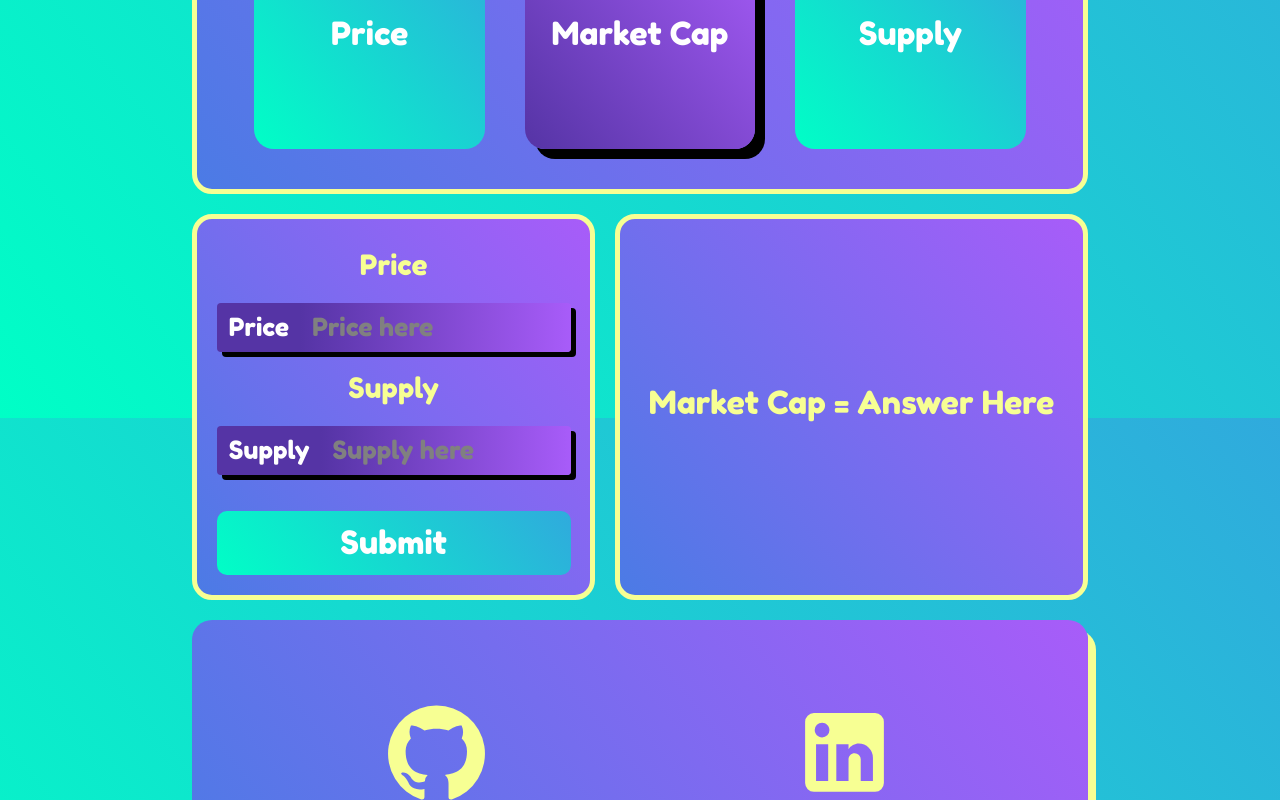
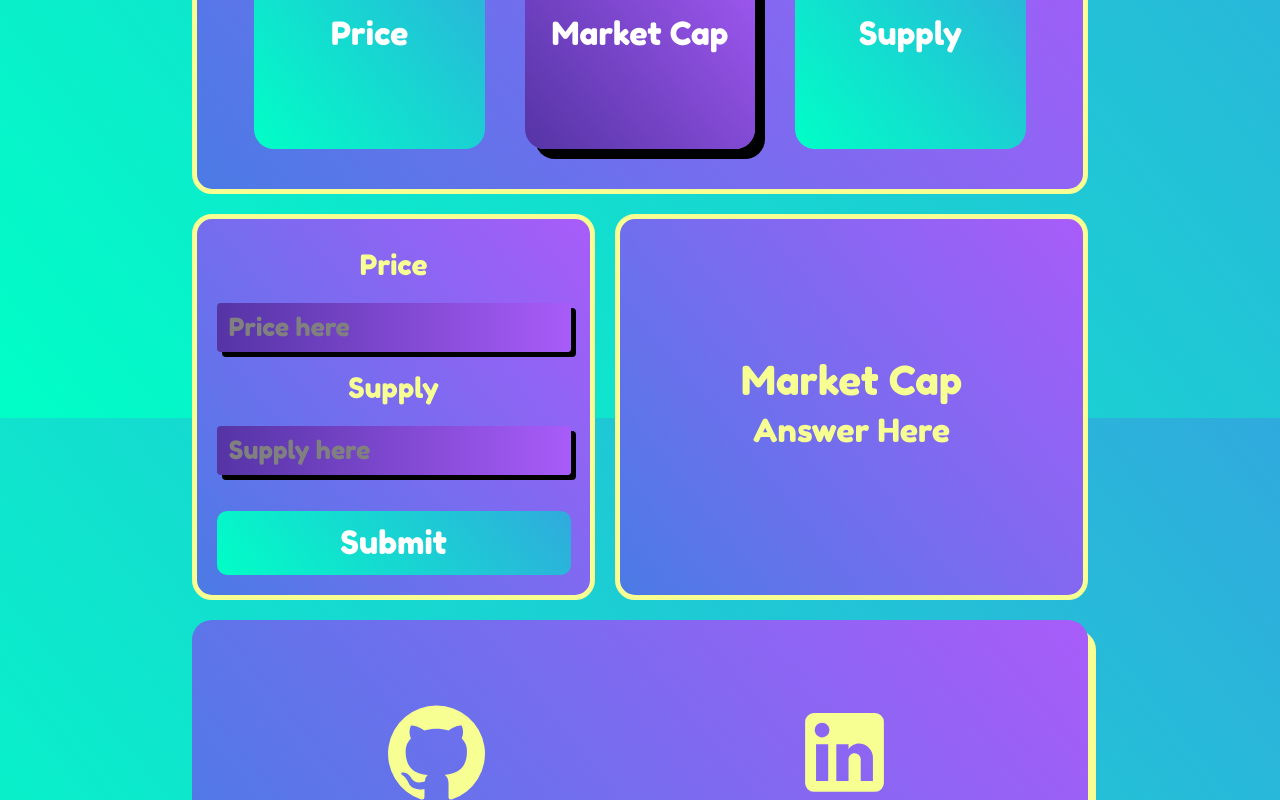
Before and after one commit to TheGreenNoodle/crypto-calculator, a React (Create React App) app: page / in a window 1280 px wide. Shown: the part 382-1182 px from the top of the page. Built offline with nearby package versions, Linux system fonts and the light colour scheme.

Commit message:
Cleaned up some CSS

```diff
--- a/package.json
+++ b/package.json
@@ -12,6 +12,7 @@
     "@testing-library/react": "^13.1.1",
     "@testing-library/user-event": "^13.5.0",
     "bootstrap": "^5.1.3",
+    "comma-number": "^2.1.0",
     "react": "^18.0.0",
     "react-bootstrap": "^2.2.3",
     "react-dom": "^18.0.0",
--- a/src/CSS/Calculator.module.css
+++ b/src/CSS/Calculator.module.css
@@ -1,5 +1,5 @@
 /* Overall style */
-.calcBox, .solution{
+.calcBox, .solutionDiv{
   color: #f7ff93;
   background: linear-gradient(231deg, #a85cf9, #4b7be5) fixed;
 
@@ -12,12 +12,22 @@
   margin: 20px 0;
   padding: 20px;
 }
-.solution{
+.solutionDiv{
   display: flex;
   justify-content: center;
   align-items: center;
-  flex-wrap: nowrap;
+
   margin: 0;
+  overflow: auto;
+}
+.titleAndAnswer{
+  overflow-wrap: break-word;
+  overflow: hidden;
+
+  margin: auto;
+
+  width: 90%;
+
 }
 
 /* Header Calc Box*/
--- a/src/Components/Calculator-Components/Calculator.jsx
+++ b/src/Components/Calculator-Components/Calculator.jsx
@@ -27,7 +27,11 @@ function Calculator() {
 
   return (
     <div>
-      <WhatToCalc calc={calculate} setCalc={setCalculate} />
+      <WhatToCalc
+        calc={calculate}
+        setCalc={setCalculate}
+        setAnswer={setAnswer}
+      />
 
       <div className={calculatorStyles.grid}>
         <DoCalculations toCalculate={calculate} setAnswer={setAnswer} />
--- a/src/Components/Calculator-Components/DoCalculations.jsx
+++ b/src/Components/Calculator-Components/DoCalculations.jsx
@@ -19,7 +19,7 @@ function DoCalc(props) {
 
   function handleInputs(inputs) {
     // When inputs onChange is activated it passes over the values
-    // that are inputed by user.
+    // that are inputted by user.
     // Then passes over setValuesArray so that inputs can be applied to it.
     //Also passes over firstInputName and secondInputName from calculate state.
     //This is done so they can be compared with inputs.name
--- a/src/Components/Calculator-Components/Functions/addInputsToValueArray.jsx
+++ b/src/Components/Calculator-Components/Functions/addInputsToValueArray.jsx
@@ -4,7 +4,7 @@ function addInputsToValueArray({
   firstInputName,
   secondInputName,
 }) {
-  const inputsValue = inputs.target.value; //User inputed value
+  const inputsValue = inputs.target.value; //User inputted value
   const inputsName = inputs.target.name; //Name of the input being edited.
 
   if (inputsName === firstInputName) {
--- a/src/Components/Calculator-Components/Functions/findSoultion.jsx
+++ b/src/Components/Calculator-Components/Functions/findSoultion.jsx
@@ -10,12 +10,7 @@ function findSoultion({ valuesArray, setAnswer, toFind }) {
     finalValue = firstValue / secondValue;
 
     //sets the value to scientic notation if over 2 trillion for what ever reson
-    if (finalValue <= 2000000000000) {
-      finalValue = finalValue.toLocaleString(undefined, {
-        minimumFractionDigits: 5,
-        maximumFractionDigits: 5,
-      });
-    } else {
+    if (finalValue >= 2000000000000) {
       finalValue = finalValue.toExponential();
     }
 
@@ -23,11 +18,7 @@ function findSoultion({ valuesArray, setAnswer, toFind }) {
   } else if (toFind === "Market Cap") {
     finalValue = secondValue * firstValue;
 
-    if (finalValue <= 2000000000000) {
-      finalValue = finalValue.toLocaleString(undefined, {
-        maximumFractionDigits: 0,
-      });
-    } else {
+    if (finalValue >= 2000000000000) {
       finalValue = finalValue.toExponential();
     }
 
@@ -35,12 +26,7 @@ function findSoultion({ valuesArray, setAnswer, toFind }) {
   } else if (toFind === "Supply") {
     finalValue = firstValue / secondValue;
 
-    if (finalValue <= 2000000000000) {
-      finalValue = finalValue.toLocaleString(undefined, {
-        minimumFractionDigits: 2,
-        maximumFractionDigits: 2,
-      });
-    } else {
+    if (finalValue >= 2000000000000) {
       finalValue = finalValue.toExponential();
     }
 
--- a/src/Components/Calculator-Components/Inputs.jsx
+++ b/src/Components/Calculator-Components/Inputs.jsx
@@ -6,9 +6,6 @@ function Inputs(props) {
     <div>
       <h3 className={inputStyles.titles}>{props.name}</h3>
       <InputGroup className="mb-3">
-        <InputGroup.Text className={inputStyles.inputTag}>
-          {props.name} {/*Renders name of one of the two inputs*/}
-        </InputGroup.Text>
         <FormControl
           className={inputStyles.textBox}
           placeholder={props.name + " here"}
--- a/src/Components/Calculator-Components/OutputAnswer.jsx
+++ b/src/Components/Calculator-Components/OutputAnswer.jsx
@@ -1,11 +1,18 @@
 import calculatorStyles from "../../CSS/Calculator.module.css";
 
+const commaNumber = require("comma-number");
+
 function OutputAnswer(props) {
+  let answer = Number(props.answer).toFixed(2);
+
   return (
-    <div className={calculatorStyles.solution}>
-      <h2>
-        {props.toFind} = {props.answer}
-      </h2>
+    <div className={calculatorStyles.solutionDiv}>
+      <div className={calculatorStyles.titleAndAnswer}>
+        <h1>{props.toFind}</h1>
+        <h2 className={calculatorStyles.answer}>
+          {isNaN(answer) ? "Answer Here" : commaNumber(answer)}
+        </h2>
+      </div>
     </div>
   );
 }
--- a/src/Components/Calculator-Components/WhatToCalc.jsx
+++ b/src/Components/Calculator-Components/WhatToCalc.jsx
@@ -11,10 +11,12 @@ const activeBtn = `${customBtn} ${calcBtn.activeBtn}`;
 function WhatToCalc(props) {
   const calculate = props.calc;
   const setCalculate = props.setCalc;
+  const setAnswer = props.setAnswer;
 
   function handleChangeCalc(btn) {
     //Actives when the user clicks on a new button such as price or marketcap.
     const btnName = btn.target.name; //holds the name of the button clicked.
+    setAnswer("Answer Here");
     //Passes over button name and setCalculate to CalculatorFunctions.
     //Updates value of calculate to new values based on the btnName.
     changeCalc({ btnName, setCalculate });
```
Also changed, not shown: 1 other file (tests, documents, lock files or other folders).
